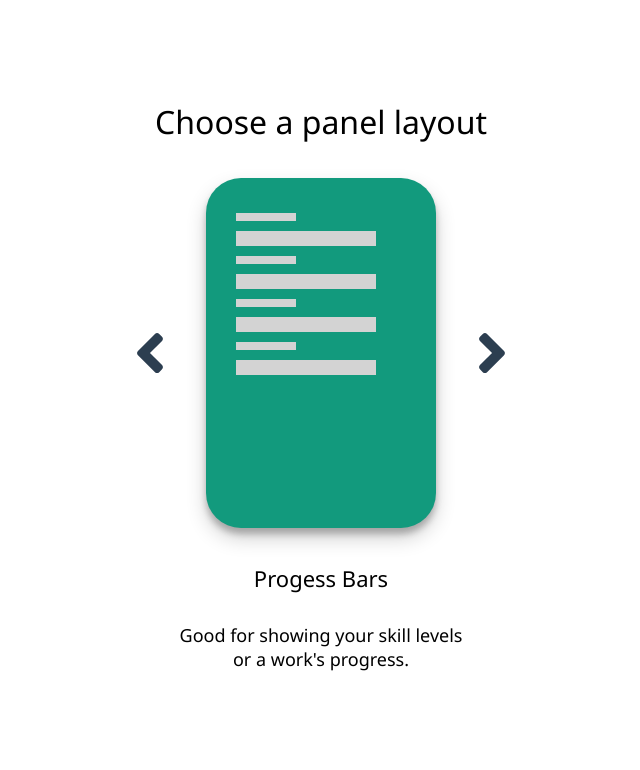
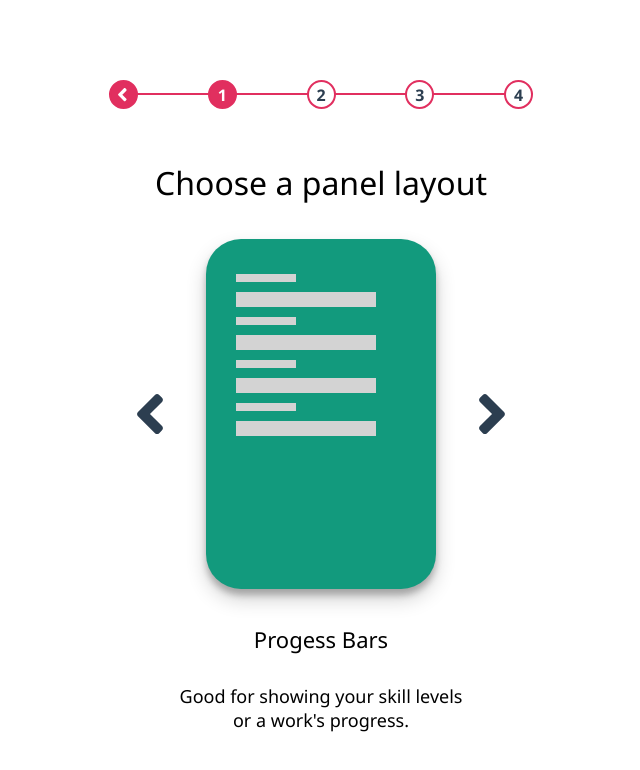
Before and after one commit to camilamichel1994/portfolio-web, a React (Create React App) app: page /new-panel in a window 1280 px wide. Shown: the top 770 px of the page, without its empty margins (319-959 px from the left). Built offline with nearby package versions, Linux system fonts and the light colour scheme.

Commit message:
Improved steps structure

```diff
--- a/src/components/Stepper/index.js
+++ b/src/components/Stepper/index.js
@@ -1,4 +1,4 @@
-import React, { useState, Fragment } from 'react'
+import React, { useState, Fragment, useEffect } from 'react'
 import PropTypes from 'prop-types'
 import { faAngleLeft } from '@fortawesome/free-solid-svg-icons'
 import {
@@ -11,7 +11,11 @@ import {
 } from './StepperStyled'
 
 const Stepper = props => {
-    const [activeStep, setActiveStep] = useState(props.activeStep || 1)
+    const [activeStep, setActiveStep] = useState(props.activeStep)
+
+    useEffect(() => {
+        setActiveStep(props.activeStep)
+    }, [props.activeStep])
 
     return (
         <Fragment>
@@ -35,7 +39,7 @@ const renderSteps = (steps, theme, activeStep, setActiveStep) => {
     for (let i = 1; i <= steps; i++) {
         const isActive = activeStep == i
         stepList.push(
-            <Step theme={theme} isActive={isActive} activeStep={activeStep} onClick={() => i < activeStep ? setActiveStep(i) : null}>{i}</Step>
+            <Step theme={theme} key={i} isActive={isActive} activeStep={activeStep} onClick={() => i < activeStep ? setActiveStep(i) : null}>{i}</Step>
         )
     }
     return stepList
--- a/src/containers/CreatePanel/CreatePanelStyled.js
+++ b/src/containers/CreatePanel/CreatePanelStyled.js
@@ -1,61 +1,14 @@
 import styled from 'styled-components'
-import { Link } from 'react-router-dom'
-import TYPOGRAPHY from '../../constants/typography'
-import SCREEN from '../../constants/screen'
-import { FontAwesomeIcon } from '@fortawesome/react-fontawesome'
 
 export const CreatePanelStyled = styled.div`
     display: flex;
     flex-direction: column;
-    justify-content: center;
-    align-items: center;
 `
 
-export const LinkStyled = styled(Link)`
-    text-decoration: none;
-    color: inherit;
-    margin: 10px 0px;
+export const ContentWrapper = styled.div`
+    margin-top: 50px;
 `
 
-export const Title = styled.div`
-    font-size: ${TYPOGRAPHY.SIZE.TITLE};
-    color: ${({ theme }) => theme.TITLE};
-    font-weight: 500;
-    margin-top: 20px;
-
-    @media (max-width: ${SCREEN.SIZES.MOBILE}) {
-        font-size: ${TYPOGRAPHY.SIZE.SUBTITLE};
-    }
+export const StepperWrapper = styled.div`
+    margin: 0px 15px;
 `
-
-export const CardWrapper = styled.div`
-    display: flex;
-    flex-direction: row;
-    align-items: center;
-    margin: 35px 0px;
-`
-
-export const ArrowIcon = styled(FontAwesomeIcon).attrs({ size: '4x' })`
-    color: ${({ theme }) => theme.TEXT};
-    cursor: pointer;
-    margin: 0px 40px;
-
-    @media (max-width: ${SCREEN.SIZES.TABLET}) {
-        margin: 0px 30px;
-    }
-`
-
-export const CardName = styled.div`
-    font-size: ${TYPOGRAPHY.SIZE.SUBTITLE};
-    color: ${({ theme }) => theme.TITLE};
-    font-weight: 500;
-`
-
-export const CardDescription = styled.div`
-    font-size: ${TYPOGRAPHY.SIZE.TEXT};
-    color: ${({ theme }) => theme.TEXT};
-    font-weight: 300;
-    margin: 30px 0px;
-    width: 300px;
-    text-align: center;
-`
--- a/src/containers/CreatePanel/index.js
+++ b/src/containers/CreatePanel/index.js
@@ -1,56 +1,46 @@
 import React, { useState } from 'react'
-import PanelCard from '../../components/PanelCard'
-import { COLORS } from '../../constants/theme'
 import { useSelector } from 'react-redux'
 import { getTheme } from '../../reducers/theme-reducer'
-import { faAngleLeft, faAngleRight } from '@fortawesome/free-solid-svg-icons'
+import SetCard from './steps/SetCard'
+import SetBasic from './steps/SetBasic'
+import Stepper from '../../components/Stepper'
 import {
     CreatePanelStyled,
-    LinkStyled,
-    Title,
-    CardWrapper,
-    ArrowIcon,
-    CardName,
-    CardDescription,
+    ContentWrapper,
+    StepperWrapper,
 } from './CreatePanelStyled'
 
 const CreatePanel = () => {
     const { value: theme } = useSelector(getTheme)
-    const [activeCard, setActiveCard] = useState(0)
-
-    const cards = [
-        { id: 1, alias: 'progress_bars', name: 'Progess Bars', description: "Good for showing your skill levels or a work's progress.", color: COLORS.GREEN },
-        { id: 2, alias: 'pill_collection', name: 'Pill Collection', description: 'A horizontal list of pills.', color: COLORS.PRIMARY },
-        { id: 3, alias: 'basic_info', name: 'Basic Information', description: 'Use this to display basic information such as e-mail and phone number.', color: COLORS.YELLOW },
-        { id: 4, alias: 'list_view', name: 'List View', description: 'A simple vertical list of items. Be creative!', color: COLORS.RED },
-    ]
+    const [layout, setLayout] = useState()
+    const [step, setStep] = useState(1)
 
     return (
         <CreatePanelStyled>
-            <Title theme={theme}>Choose a panel layout</Title>
-            { renderCards(cards, theme, activeCard, setActiveCard) }
+            <StepperWrapper>
+                <Stepper theme={theme} steps={4} backTo="/profile" hasBackButton activeStep={step} />
+            </StepperWrapper>
+            <ContentWrapper>
+                { renderStep(step, theme, setStep, setLayout) }
+            </ContentWrapper>
         </CreatePanelStyled>
     )
 }
 
-const renderCards = (cards, theme, activeCard, setActiveCard) => (
-    <React.Fragment>
-        <CardWrapper>
-            <ArrowIcon icon={faAngleLeft} theme={theme} onClick={() => setActiveCard(getNextCard(cards, activeCard, 0))} />
-            <PanelCard color={cards[activeCard].color} alias={cards[activeCard].alias} />
-            <ArrowIcon icon={faAngleRight} theme={theme} onClick={() => setActiveCard(getNextCard(cards, activeCard, 1))} />
-        </CardWrapper>
-        <CardName theme={theme}>{cards[activeCard].name}</CardName>
-        <CardDescription>{cards[activeCard].description}</CardDescription>
-    </React.Fragment>
-)
+const renderStep = (step, theme, setStep, setLayout) => {
+    switch (step) {
+        case 1:
+            return <SetCard theme={theme} onSelect={card => goToStepTwo(card, setStep, setLayout)} />
+        case 2:
+            return <SetBasic theme={theme} />
+        default:
+            return ''
+    }
+}
 
-const getNextCard = (cards, activeCard, direction) => {
-    const lastCard = cards.length - 1
-    if (direction === 0 && activeCard === 0) return lastCard
-    if (direction === 0 && activeCard > 0) return activeCard - 1
-    if (direction === 1 && activeCard === lastCard) return 0
-    if (direction === 1 && activeCard >= 0) return activeCard + 1
+const goToStepTwo = (payload, setStep, setLayout) => {
+    setLayout(payload)
+    setStep(2)
 }
 
 export default CreatePanel
--- /dev/null
+++ b/src/containers/CreatePanel/steps/SetBasic/index.js
@@ -0,0 +1,16 @@
+import React from 'react'
+import PropTypes from 'prop-types'
+
+const SetBasic = props => {
+    return (
+        <div>
+            test
+        </div>
+    )
+}
+
+SetBasic.propTypes = {
+
+}
+
+export default SetBasic
--- /dev/null
+++ b/src/containers/CreatePanel/steps/SetCard/SetCardStyled.js
@@ -0,0 +1,52 @@
+import styled from 'styled-components'
+import TYPOGRAPHY from '../../../../constants/typography'
+import SCREEN from '../../../../constants/screen'
+import { FontAwesomeIcon } from '@fortawesome/react-fontawesome'
+
+export const CreatePanelStyled = styled.div`
+    display: flex;
+    flex-direction: column;
+    align-items: center;
+`
+
+export const Title = styled.div`
+    font-size: ${TYPOGRAPHY.SIZE.TITLE};
+    color: ${({ theme }) => theme.TITLE};
+    font-weight: 500;
+
+    @media (max-width: ${SCREEN.SIZES.MOBILE}) {
+        font-size: ${TYPOGRAPHY.SIZE.SUBTITLE};
+    }
+`
+
+export const CardWrapper = styled.div`
+    display: flex;
+    flex-direction: row;
+    align-items: center;
+    margin: 35px 0px;
+`
+
+export const ArrowIcon = styled(FontAwesomeIcon).attrs({ size: '4x' })`
+    color: ${({ theme }) => theme.TEXT};
+    cursor: pointer;
+    margin: 0px 40px;
+
+    @media (max-width: ${SCREEN.SIZES.TABLET}) {
+        margin: 0px 30px;
+    }
+`
+
+export const CardName = styled.div`
+    font-size: ${TYPOGRAPHY.SIZE.SUBTITLE};
+    color: ${({ theme }) => theme.TITLE};
+    font-weight: 500;
+`
+
+export const CardDescription = styled.div`
+    font-size: ${TYPOGRAPHY.SIZE.TEXT};
+    color: ${({ theme }) => theme.TEXT};
+    font-weight: 300;
+    margin: 30px 0px;
+    width: 300px;
+    text-align: center;
+`
--- /dev/null
+++ b/src/containers/CreatePanel/steps/SetCard/index.js
@@ -0,0 +1,54 @@
+import React, { useState } from 'react'
+import PanelCard from '../../../../components/PanelCard'
+import { COLORS } from '../../../../constants/theme'
+import { faAngleLeft, faAngleRight } from '@fortawesome/free-solid-svg-icons'
+import {
+    CreatePanelStyled,
+    Title,
+    CardWrapper,
+    ArrowIcon,
+    CardName,
+    CardDescription,
+} from './SetCardStyled'
+
+const SetCard = ({ theme, onSelect }) => {
+    const [activeCard, setActiveCard] = useState(0)
+
+    const cards = [
+        { id: 1, alias: 'progress_bars', name: 'Progess Bars', description: "Good for showing your skill levels or a work's progress.", color: COLORS.GREEN },
+        { id: 2, alias: 'pill_collection', name: 'Pill Collection', description: 'A horizontal list of pills.', color: COLORS.PRIMARY },
+        { id: 3, alias: 'basic_info', name: 'Basic Information', description: 'Use this to display basic information such as e-mail and phone number.', color: COLORS.YELLOW },
+        { id: 4, alias: 'list_view', name: 'List View', description: 'A simple vertical list of items. Be creative!', color: COLORS.RED },
+    ]
+
+    return (
+        <CreatePanelStyled>
+            <Title theme={theme}>Choose a panel layout</Title>
+            { renderCards(cards, theme, activeCard, setActiveCard, onSelect) }
+        </CreatePanelStyled>
+    )
+}
+
+const renderCards = (cards, theme, activeCard, setActiveCard, onSelect) => (
+    <React.Fragment>
+        <CardWrapper>
+            <ArrowIcon icon={faAngleLeft} theme={theme} onClick={() => setActiveCard(getNextCard(cards, activeCard, 0))} />
+            <span onClick={() => onSelect(cards[activeCard].alias)}>
+                <PanelCard color={cards[activeCard].color} alias={cards[activeCard].alias} />
+            </span>
+            <ArrowIcon icon={faAngleRight} theme={theme} onClick={() => setActiveCard(getNextCard(cards, activeCard, 1))} />
+        </CardWrapper>
+        <CardName theme={theme}>{cards[activeCard].name}</CardName>
+        <CardDescription>{cards[activeCard].description}</CardDescription>
+    </React.Fragment>
+)
+
+const getNextCard = (cards, activeCard, direction) => {
+    const lastCard = cards.length - 1
+    if (direction === 0 && activeCard === 0) return lastCard
+    if (direction === 0 && activeCard > 0) return activeCard - 1
+    if (direction === 1 && activeCard === lastCard) return 0
+    if (direction === 1 && activeCard >= 0) return activeCard + 1
+}
+
+export default SetCard
--- a/src/containers/Home/index.js
+++ b/src/containers/Home/index.js
@@ -9,7 +9,7 @@ const Home = () => {
     const { value: theme } = useSelector(getTheme)
 
     return (
-        <HomeStyled>
+        <HomeStyled theme={theme}>
             hello home
         </HomeStyled>
     )
```
